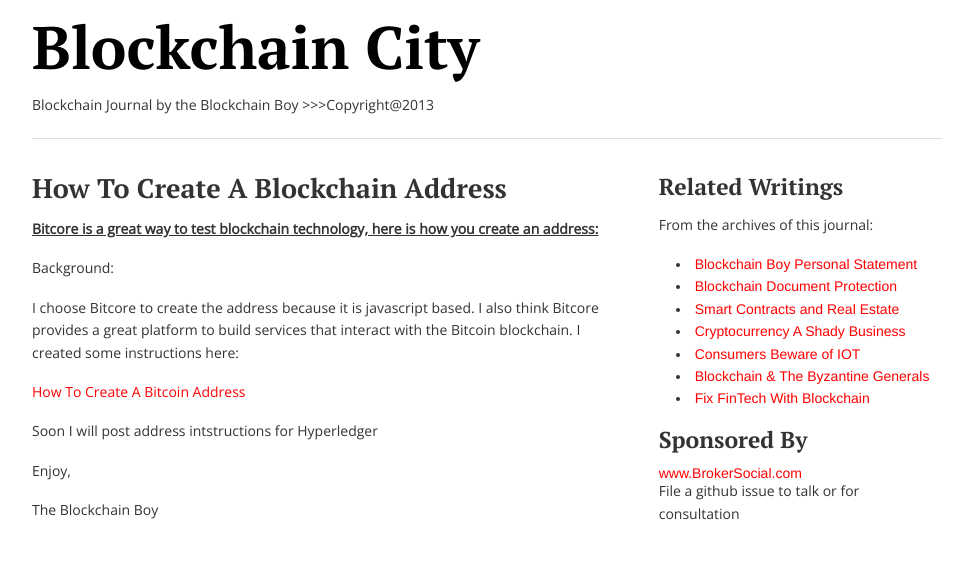
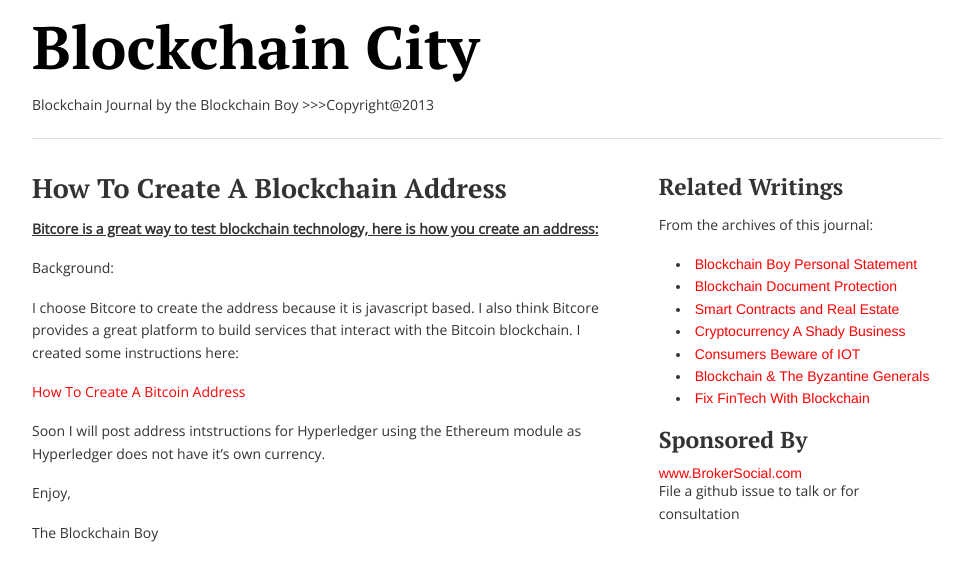
Before and after one commit to redbullmaxstrength/theblockchainboy.github.io, a Jekyll site: the page built from _posts/1880-09-16-how-to-create-a-blockchain-address.markdown, in a window 1280 px wide. Shown: the top 581 px of the page, without its empty margins (153-1126 px from the left). Built offline with Jekyll 4.4.1, drawn with Linux system fonts in a browser that asks for light colours.

Commit message:
Update 1880-09-16-how-to-create-a-blockchain-address.markdown

```diff
--- a/_posts/1880-09-16-how-to-create-a-blockchain-address.markdown
+++ b/_posts/1880-09-16-how-to-create-a-blockchain-address.markdown
@@ -13,7 +13,8 @@ that interact with the Bitcoin blockchain. I created some instructions here:
 
 [How To Create A Bitcoin Address](https://github.com/theblockchainboy/bitcore)
 
-Soon I will post address intstructions for Hyperledger
+Soon I will post address intstructions for Hyperledger using the Ethereum module as Hyperledger
+does not have it's own currency.
 
 Enjoy,
 
```
